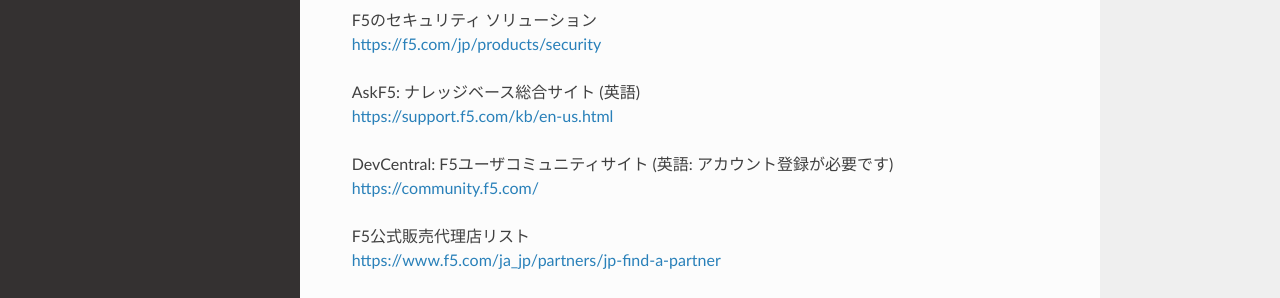
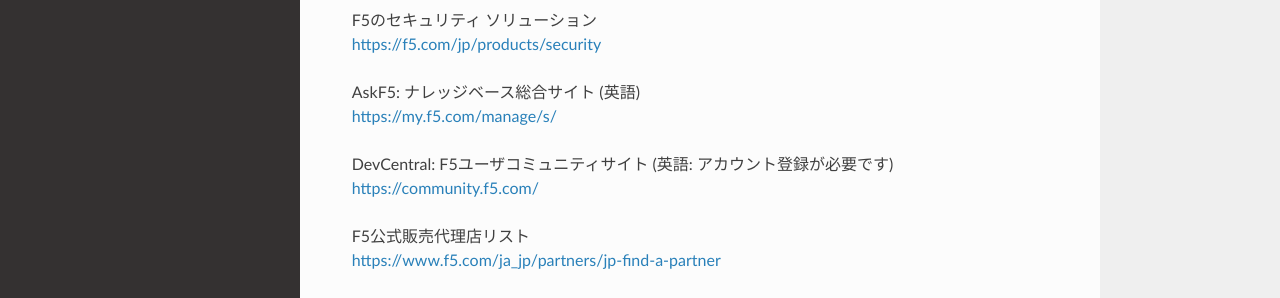
Before and after one commit to BeF5/f5j-easy-setup-apm-17, a Sphinx documentation site: the page built from docs/content09/content09.rst, in a window 1280 px wide and 1269 px high. Shown: the part 495-793 px from the top of the window. Built offline with Sphinx 7.4.7 and the Read the Docs theme 2.0.0, drawn with Linux system fonts in a browser that asks for light colours; some of the changed lines change nothing that is shown.

Commit message:
Update content09.rst

```diff
--- a/docs/content09/content09.rst
+++ b/docs/content09/content09.rst
@@ -19,7 +19,7 @@
 | https://f5.com/jp/products/security
 
 | AskF5: ナレッジベース総合サイト (英語)
-| https://support.f5.com/kb/en-us.html
+| https://my.f5.com/manage/s/
 
 | DevCentral: F5ユーザコミュニティサイト (英語: アカウント登録が必要です)
 | https://community.f5.com/
```
